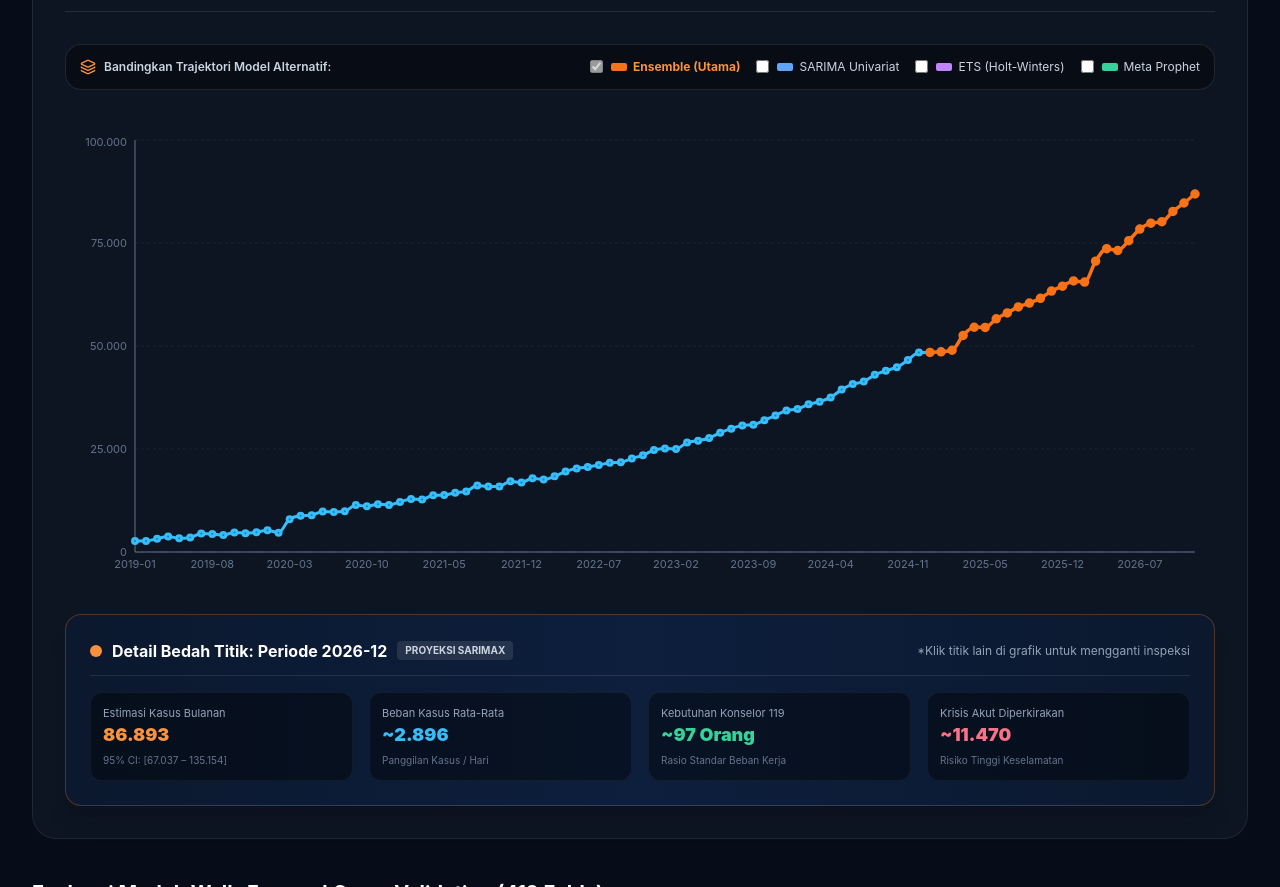
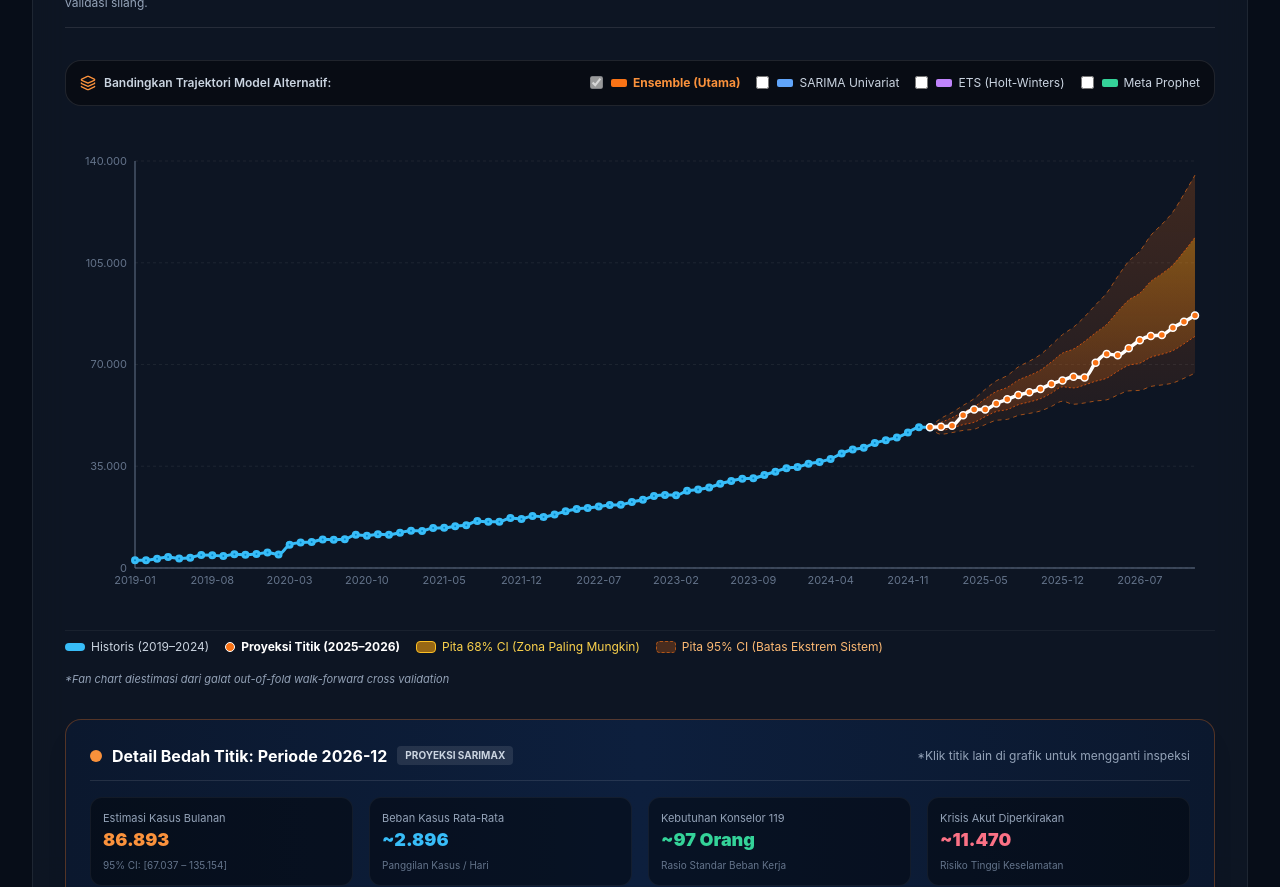
Before and after one commit to Faiz7557/VisualQuest5, a Next.js app: page /dashboard/forecasting in a window 1280 px wide. Shown: the part 660-1547 px from the top of the page. Built offline with nearby package versions, Linux system fonts and the light colour scheme.

Commit message:
feat(fanchart): render native 68% and 95% CI fan uncertainty bands with seamless anchor

```diff
--- a/components/dashboard/fan-chart.tsx
+++ b/components/dashboard/fan-chart.tsx
@@ -79,16 +79,14 @@ export function FanChart({ historical, forecast, selectedMetric, onSelectMetric
         sarimaProyeksi: null,
         etsProyeksi: null,
         prophetProyeksi: null,
-        ci95Base: null,
-        ci95Spread: null,
-        ci68Base: null,
-        ci68Spread: null,
+        ci95Range: null,
+        ci68Range: null,
         ci95_atas: null,
         ci95_bawah: null,
         ci68_atas: null,
         ci68_bawah: null,
       })),
-      // Bridge point on 2024-12 if within range
+      // Bridge point on 2024-12 if within range (anchor of the fanchart)
       ...(timeRange !== "covid" && lastHist && filteredForecast.length > 0
         ? [
             {
@@ -109,10 +107,26 @@ export function FanChart({ historical, forecast, selectedMetric, onSelectMetric
               sarimaProyeksi: lastHist.volume_konsultasi_mental,
               etsProyeksi: lastHist.volume_konsultasi_mental,
               prophetProyeksi: lastHist.volume_konsultasi_mental,
-              ci95Base: selectedMetric === "volume" ? lastHist.volume_konsultasi_mental : null,
-              ci95Spread: 0,
-              ci68Base: selectedMetric === "volume" ? lastHist.volume_konsultasi_mental : null,
-              ci68Spread: 0,
+              ci95Range: [
+                selectedMetric === "volume" ? lastHist.volume_konsultasi_mental :
+                selectedMetric === "krisis" ? lastHist.panggilan_krisis_psikologis :
+                selectedMetric === "burnout" ? lastHist.indeks_burnout_pekerja :
+                lastHist.indeks_stres_finansial,
+                selectedMetric === "volume" ? lastHist.volume_konsultasi_mental :
+                selectedMetric === "krisis" ? lastHist.panggilan_krisis_psikologis :
+                selectedMetric === "burnout" ? lastHist.indeks_burnout_pekerja :
+                lastHist.indeks_stres_finansial,
+              ],
+              ci68Range: [
+                selectedMetric === "volume" ? lastHist.volume_konsultasi_mental :
+                selectedMetric === "krisis" ? lastHist.panggilan_krisis_psikologis :
+                selectedMetric === "burnout" ? lastHist.indeks_burnout_pekerja :
+                lastHist.indeks_stres_finansial,
+                selectedMetric === "volume" ? lastHist.volume_konsultasi_mental :
+                selectedMetric === "krisis" ? lastHist.panggilan_krisis_psikologis :
+                selectedMetric === "burnout" ? lastHist.indeks_burnout_pekerja :
+                lastHist.indeks_stres_finansial,
+              ],
               ci95_atas: lastHist.volume_konsultasi_mental,
               ci95_bawah: lastHist.volume_konsultasi_mental,
               ci68_atas: lastHist.volume_konsultasi_mental,
@@ -122,10 +136,36 @@ export function FanChart({ historical, forecast, selectedMetric, onSelectMetric
         : []),
       ...filteredForecast.map((f) => {
         const vol = Math.round(f.proyeksi_volume || (f as any).ensemble || 0);
-        const low95 = Math.round(f.ci95_bawah || vol * 0.85);
-        const high95 = Math.round(f.ci95_atas || vol * 1.15);
-        const low68 = Math.round(f.ci68_bawah || vol * 0.92);
-        const high68 = Math.round(f.ci68_atas || vol * 1.08);
+        const krisis = Math.round(f.driver_panggilan_krisis || (f as any).panggilan_krisis_psikologis || 0);
+        const burnout = Number((f.driver_burnout || (f as any).indeks_burnout_pekerja || 0).toFixed(1));
+        const finansial = Number((f.driver_stres_finansial || (f as any).indeks_stres_finansial || 0).toFixed(1));
+
+        // Metric-dependent target & CI boundaries
+        let targetVal = vol;
+        let low95 = Math.round(f.ci95_bawah || vol * 0.85);
+        let high95 = Math.round(f.ci95_atas || vol * 1.15);
+        let low68 = Math.round(f.ci68_bawah || vol * 0.92);
+        let high68 = Math.round(f.ci68_atas || vol * 1.08);
+
+        if (selectedMetric === "krisis") {
+          targetVal = krisis;
+          low95 = Math.round(krisis * 0.88);
+          high95 = Math.round(krisis * 1.14);
+          low68 = Math.round(krisis * 0.94);
+          high68 = Math.round(krisis * 1.07);
+        } else if (selectedMetric === "burnout") {
+          targetVal = burnout;
+          low95 = Number((burnout * 0.94).toFixed(1));
+          high95 = Number((burnout * 1.06).toFixed(1));
+          low68 = Number((burnout * 0.97).toFixed(1));
+          high68 = Number((burnout * 1.03).toFixed(1));
+        } else if (selectedMetric === "finansial") {
+          targetVal = finansial;
+          low95 = Number((finansial * 0.95).toFixed(1));
+          high95 = Number((finansial * 1.05).toFixed(1));
+          low68 = Number((finansial * 0.98).toFixed(1));
+          high68 = Number((finansial * 1.02).toFixed(1));
+        }
 
         return {
           tanggal: f.tanggal.slice(0, 7),
@@ -135,20 +175,12 @@ export function FanChart({ historical, forecast, selectedMetric, onSelectMetric
           krisisHistoris: null,
           burnoutHistoris: null,
           finansialHistoris: null,
-          proyeksi: selectedMetric === "volume"
-            ? vol
-            : selectedMetric === "krisis"
-            ? Math.round(f.driver_panggilan_krisis || (f as any).panggilan_krisis_psikologis || 0)
-            : selectedMetric === "burnout"
-            ? Number((f.driver_burnout || (f as any).indeks_burnout_pekerja || 0).toFixed(1))
-            : Number((f.driver_stres_finansial || (f as any).indeks_stres_finansial || 0).toFixed(1)),
+          proyeksi: targetVal,
           sarimaProyeksi: Math.round((f as any).sarima || vol),
           etsProyeksi: Math.round((f as any).ets || vol),
           prophetProyeksi: Math.round((f as any).prophet || vol),
-          ci95Base: selectedMetric === "volume" ? low95 : null,
-          ci95Spread: selectedMetric === "volume" ? Math.max(0, high95 - low95) : null,
-          ci68Base: selectedMetric === "volume" ? low68 : null,
-          ci68Spread: selectedMetric === "volume" ? Math.max(0, high68 - low68) : null,
+          ci95Range: [low95, high95],
+          ci68Range: [low68, high68],
           ci95_atas: high95,
           ci95_bawah: low95,
           ci68_atas: high68,
@@ -169,7 +201,7 @@ export function FanChart({ historical, forecast, selectedMetric, onSelectMetric
         <div>
           <div className="inline-flex items-center gap-2 text-xs font-bold text-orange-400 bg-orange-500/10 px-3 py-1 rounded-full border border-orange-500/20 mb-1">
             <TrendingUp className="h-3.5 w-3.5" />
-            <span>Fanchart Interaktif • Walk-Forward Cross Validation</span>
+            <span>Fanchart Interaktif • Pita Ketidakpastian 68% & 95% Out-of-Fold</span>
           </div>
           <h3 className="text-xl sm:text-2xl font-bold text-white font-heading">
             {selectedMetric === "volume" && "Proyeksi Volume Konsultasi Jiwa & Interval Ketidakpastian"}
@@ -178,7 +210,7 @@ export function FanChart({ historical, forecast, selectedMetric, onSelectMetric
             {selectedMetric === "finansial" && "Dinamika Tekanan Stres Finansial Masyarakat"}
           </h3>
           <p className="text-xs text-slate-400 mt-1">
-            Klik pada titik kurva mana pun untuk membedah kalkulasi kapasitas dan rekomendasi mitigasi.
+            Pita arsiran fanchart menggambarkan rentang ketidakpastian interval kepercayaan 68% dan 95% hasil validasi silang.
           </p>
         </div>
 
@@ -278,12 +310,12 @@ export function FanChart({ historical, forecast, selectedMetric, onSelectMetric
         </div>
       )}
 
-      {/* 3. Recharts Composed Canvas */}
+      {/* 3. Recharts Composed Canvas with Native Fanchart Range Areas */}
       <div className="h-[460px] w-full pt-2">
         <ResponsiveContainer width="100%" height="100%">
           <ComposedChart
             data={chartData}
-            margin={{ top: 10, right: 20, left: 10, bottom: 0 }}
+            margin={{ top: 15, right: 20, left: 10, bottom: 0 }}
             onClick={(e) => {
               if (e && e.activePayload && e.activePayload.length > 0) {
                 setSelectedPoint(e.activePayload[0].payload);
@@ -291,13 +323,13 @@ export function FanChart({ historical, forecast, selectedMetric, onSelectMetric
             }}
           >
             <defs>
-              <linearGradient id="band95Gradient" x1="0" y1="0" x2="0" y2="1">
-                <stop offset="0%" stopColor="#f97316" stopOpacity={0.22} />
-                <stop offset="100%" stopColor="#f97316" stopOpacity={0.06} />
+              <linearGradient id="fan95Gradient" x1="0" y1="0" x2="0" y2="1">
+                <stop offset="0%" stopColor="#f97316" stopOpacity={0.35} />
+                <stop offset="100%" stopColor="#f97316" stopOpacity={0.12} />
               </linearGradient>
-              <linearGradient id="band68Gradient" x1="0" y1="0" x2="0" y2="1">
-                <stop offset="0%" stopColor="#f97316" stopOpacity={0.48} />
-                <stop offset="100%" stopColor="#f97316" stopOpacity={0.18} />
+              <linearGradient id="fan68Gradient" x1="0" y1="0" x2="0" y2="1">
+                <stop offset="0%" stopColor="#f59e0b" stopOpacity={0.65} />
+                <stop offset="100%" stopColor="#ea580c" stopOpacity={0.28} />
               </linearGradient>
             </defs>
 
@@ -322,7 +354,7 @@ export function FanChart({ historical, forecast, selectedMetric, onSelectMetric
                 if (active && payload && payload.length) {
                   const d = payload[0].payload;
                   return (
-                    <div className="glass-card rounded-2xl p-4 border border-white/20 text-xs shadow-2xl space-y-2 min-w-[220px]">
+                    <div className="glass-card rounded-2xl p-4 border border-white/20 text-xs shadow-2xl space-y-2 min-w-[230px]">
                       <div className="font-bold text-white border-b border-white/10 pb-1.5 flex items-center justify-between gap-3">
                         <span className="flex items-center gap-1.5">
                           <Calendar className="h-3.5 w-3.5 text-orange-400" />
@@ -348,19 +380,21 @@ export function FanChart({ historical, forecast, selectedMetric, onSelectMetric
                       )}
 
                       {d.proyeksi !== null && (
-                        <div className="space-y-1 pt-1">
+                        <div className="space-y-1.5 pt-1">
                           <div className="text-orange-400 font-black text-sm">
-                            Proyeksi Ensemble: {formatNumber(d.proyeksi)}
+                            Proyeksi Titik: {formatNumber(d.proyeksi)}
                           </div>
-                          {selectedMetric === "volume" && d.ci68_atas && (
-                            <>
-                              <div className="text-amber-300 text-[11px]">
-                                Pita 68% CI: [{formatNumber(d.ci68_bawah)} – {formatNumber(d.ci68_atas)}]
+                          {d.ci68_atas && (
+                            <div className="p-2 rounded-lg bg-white/5 border border-white/10 space-y-1">
+                              <div className="text-amber-300 text-[11px] font-semibold flex justify-between">
+                                <span>Pita 68% CI:</span>
+                                <span>[{formatNumber(d.ci68_bawah)} – {formatNumber(d.ci68_atas)}]</span>
                               </div>
-                              <div className="text-orange-300 text-[11px]">
-                                Pita 95% CI: [{formatNumber(d.ci95_bawah)} – {formatNumber(d.ci95_atas)}]
+                              <div className="text-orange-300 text-[11px] font-semibold flex justify-between">
+                                <span>Pita 95% CI:</span>
+                                <span>[{formatNumber(d.ci95_bawah)} – {formatNumber(d.ci95_atas)}]</span>
                               </div>
-                            </>
+                            </div>
                           )}
                         </div>
                       )}
@@ -381,54 +415,40 @@ export function FanChart({ historical, forecast, selectedMetric, onSelectMetric
                 x="2024-12"
                 stroke="#ef4444"
                 strokeDasharray="4 4"
-                label={{ value: "Titik Pisah 2025", fill: "#ef4444", fontSize: 10, position: "top" }}
+                label={{ value: "Awal Proyeksi 2025", fill: "#ef4444", fontSize: 10, position: "top" }}
               />
             )}
 
-            {/* Floating 95% Confidence Band */}
-            {selectedMetric === "volume" && timeRange !== "covid" && (
-              <>
+            {/* Fanchart Outer Band: 95% Confidence Interval */}
+            {timeRange !== "covid" && (
               <Area
                 type="monotone"
-                  dataKey="ci95Base"
-                  stackId="ci95"
-                  stroke="none"
-                  fill="transparent"
-                  legendType="none"
+                dataKey="ci95Range"
+                fill="url(#fan95Gradient)"
+                stroke="#f97316"
+                strokeWidth={1}
+                strokeDasharray="4 4"
+                strokeOpacity={0.6}
+                connectNulls={true}
                 isAnimationActive={false}
+                name="Interval Kepercayaan 95%"
               />
+            )}
+
+            {/* Fanchart Inner Band: 68% Confidence Interval */}
+            {timeRange !== "covid" && (
               <Area
                 type="monotone"
-                  dataKey="ci95Spread"
-                  stackId="ci95"
-                  stroke="none"
-                  fill="url(#band95Gradient)"
+                dataKey="ci68Range"
+                fill="url(#fan68Gradient)"
+                stroke="#ea580c"
+                strokeWidth={1}
+                strokeDasharray="2 2"
+                strokeOpacity={0.8}
+                connectNulls={true}
                 isAnimationActive={false}
+                name="Interval Kepercayaan 68%"
               />
-              </>
-            )}
-
-            {/* Floating 68% Confidence Band */}
-            {selectedMetric === "volume" && timeRange !== "covid" && (
-              <>
-                <Area
-                  type="monotone"
-                  dataKey="ci68Base"
-                  stackId="ci68"
-                  stroke="none"
-                  fill="transparent"
-                  legendType="none"
-                  isAnimationActive={false}
-                />
-                <Area
-                  type="monotone"
-                  dataKey="ci68Spread"
-                  stackId="ci68"
-                  stroke="none"
-                  fill="url(#band68Gradient)"
-                  isAnimationActive={false}
-                />
-              </>
             )}
 
             {/* Historical Observation Line */}
@@ -451,14 +471,14 @@ export function FanChart({ historical, forecast, selectedMetric, onSelectMetric
               connectNulls
             />
 
-            {/* Projected Ensemble Line */}
+            {/* Projected Trajectory Line (Center Spine of Fan) */}
             <Line
               type="monotone"
               dataKey="proyeksi"
-              stroke="#f97316"
+              stroke="#ffffff"
               strokeWidth={3.5}
-              dot={{ r: 3, fill: "#f97316" }}
-              activeDot={{ r: 7, fill: "#f97316", stroke: "#ffffff", strokeWidth: 2 }}
+              dot={{ r: 3.5, fill: "#f97316", stroke: "#ffffff", strokeWidth: 1.5 }}
+              activeDot={{ r: 7.5, fill: "#f97316", stroke: "#ffffff", strokeWidth: 2.5 }}
               name="Proyeksi Titik (Ensemble)"
               connectNulls
             />
@@ -499,6 +519,31 @@ export function FanChart({ historical, forecast, selectedMetric, onSelectMetric
             )}
           </ComposedChart>
         </ResponsiveContainer>
+      </div>
+
+      {/* Visual Legend of the Fanchart */}
+      <div className="flex flex-wrap items-center justify-between gap-4 pt-2 border-t border-white/5 text-xs text-slate-300">
+        <div className="flex flex-wrap items-center gap-4">
+          <div className="flex items-center gap-1.5">
+            <span className="h-2 w-5 rounded bg-sky-400" />
+            <span>Historis (2019–2024)</span>
+          </div>
+          <div className="flex items-center gap-1.5">
+            <span className="h-2.5 w-2.5 rounded-full bg-orange-500 border border-white" />
+            <span className="font-bold text-white">Proyeksi Titik (2025–2026)</span>
+          </div>
+          <div className="flex items-center gap-1.5">
+            <span className="h-3 w-5 rounded bg-amber-500/60 border border-amber-400" />
+            <span className="text-amber-300">Pita 68% CI (Zona Paling Mungkin)</span>
+          </div>
+          <div className="flex items-center gap-1.5">
+            <span className="h-3 w-5 rounded bg-orange-500/25 border border-orange-500/60 border-dashed" />
+            <span className="text-orange-300">Pita 95% CI (Batas Ekstrem Sistem)</span>
+          </div>
+        </div>
+        <div className="text-slate-400 italic text-[11px]">
+          *Fan chart diestimasi dari galat out-of-fold walk-forward cross validation
+        </div>
       </div>
 
       {/* 4. Interactive Data Point Inspector Drawer */}
```
Also changed, not shown: test_recharts.js (added, +33 -0 lines), test_recharts2.js (added, +72 -0 lines). Lines whose indentation alone changed are shown as unchanged.
